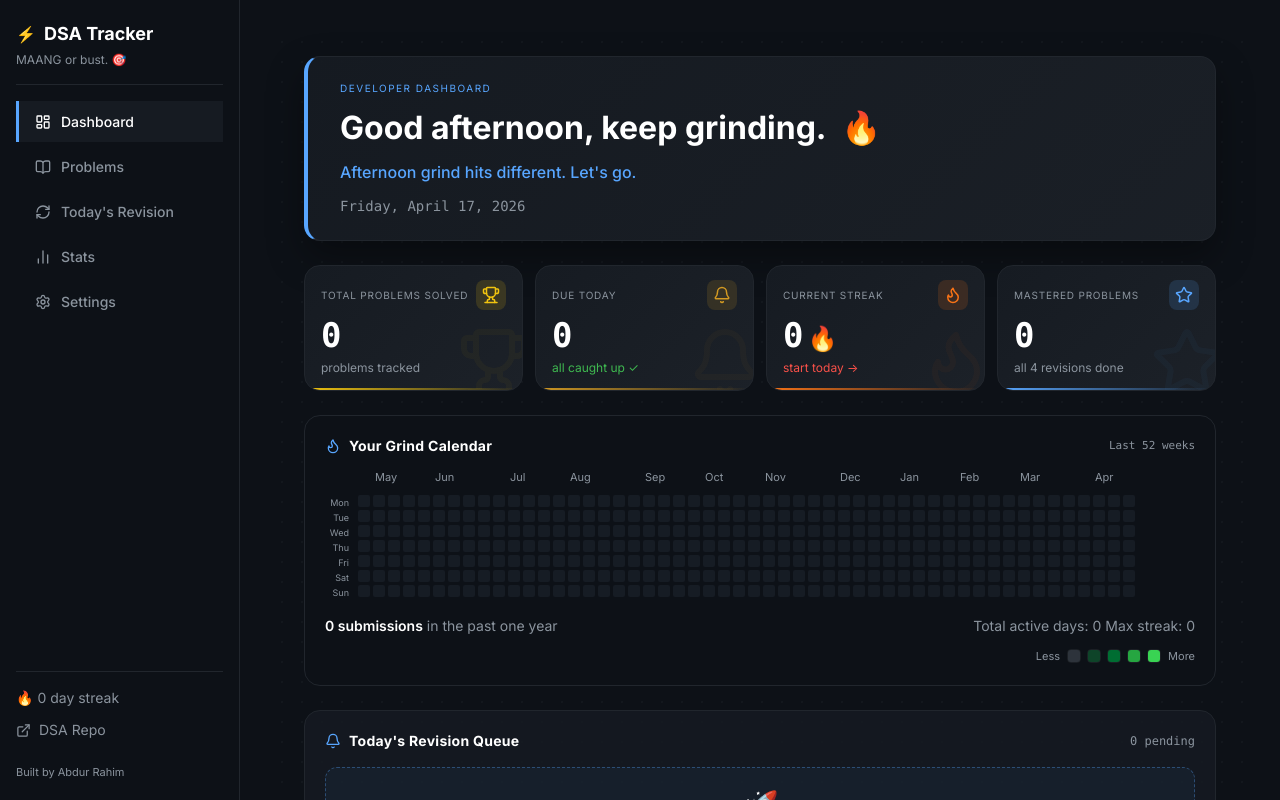
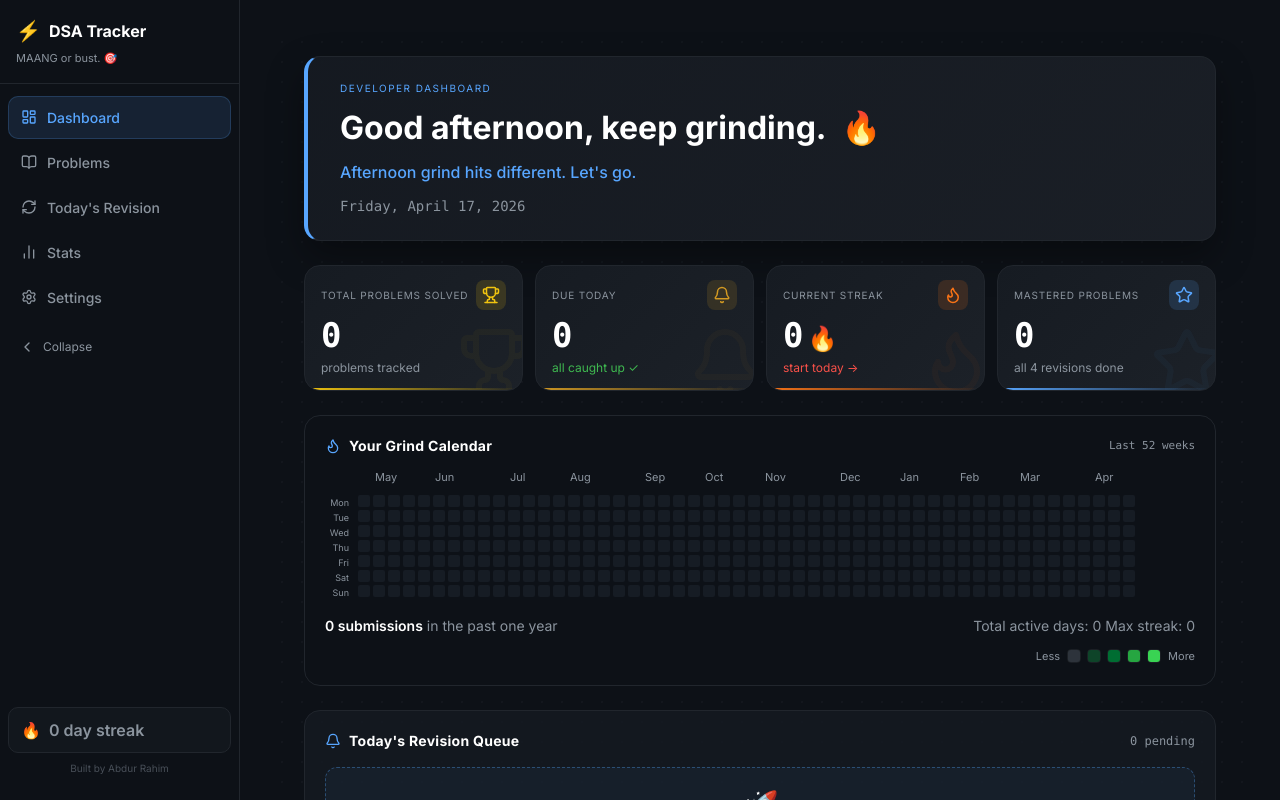
Before and after one commit to abdur4code/dsa-revision-tracker, a React (Vite) app: page /dashboard in a window 1280 px wide. Shown: the top 800 px of the page. Built offline with nearby package versions, Linux system fonts and the light colour scheme.

Commit message:
fix: implement sidebar collapse functionality and enhance dashboard interaction

```diff
--- a/src/App.jsx
+++ b/src/App.jsx
@@ -1,4 +1,4 @@
-import { useEffect } from 'react'
+import { useEffect, useState } from 'react'
 import { Navigate, Route, Routes } from 'react-router-dom'
 import SidebarNav from './components/SidebarNav'
 import Dashboard from './pages/Dashboard'
@@ -9,6 +9,8 @@ import Settings from './pages/Settings'
 import { checkAndFireReminders } from './hooks/useNotifications'
 
 function App() {
+  const [isCollapsed, setIsCollapsed] = useState(false)
+
   useEffect(() => {
     checkAndFireReminders()
     const intervalId = setInterval(checkAndFireReminders, 30 * 60 * 1000)
@@ -17,10 +19,20 @@ function App() {
   }, [])
 
   return (
-    <div className="min-h-screen bg-[#0d1117] text-[#e6edf3]">
-      <SidebarNav />
+    <div className="bg-[#0d1117] text-[#e6edf3]" style={{ display: 'flex', height: '100vh' }}>
+      <SidebarNav isCollapsed={isCollapsed} onToggle={() => setIsCollapsed((prev) => !prev)} />
 
-      <main className="p-4 md:ml-[240px] md:p-8">
+      <main
+        className="p-4 md:p-8"
+        style={{
+          flex: 1,
+          marginLeft: 0,
+          width: isCollapsed ? 'calc(100vw - 56px)' : 'calc(100vw - 240px)',
+          transition: 'width 250ms ease',
+          overflowY: 'auto',
+          minWidth: 0,
+        }}
+      >
         <Routes>
           <Route path="/" element={<Navigate to="/dashboard" replace />} />
           <Route path="/dashboard" element={<Dashboard />} />
--- a/src/components/SidebarNav.jsx
+++ b/src/components/SidebarNav.jsx
@@ -1,9 +1,10 @@
-import { useEffect, useMemo, useState } from 'react'
+import { useCallback, useEffect, useState } from 'react'
 import { format, startOfDay, subDays } from 'date-fns'
 import {
   BarChart2,
   BookOpen,
-  ExternalLink,
+  ChevronLeft,
+  ChevronRight,
   LayoutDashboard,
   RefreshCw,
   Settings,
@@ -11,8 +12,6 @@ import {
 import { NavLink } from 'react-router-dom'
 import { getTodaysDueRevisions } from '../utils/revisionUtils'
 import { getProblems } from '../utils/storage'
-
-const DSA_REPO_URL = 'https://github.com/abdur4code/dsa-revision-tracker'
 
 const toDayKey = (dateValue) => format(startOfDay(new Date(dateValue)), 'yyyy-MM-dd')
 
@@ -50,76 +49,149 @@ const navItems = [
   { to: '/settings', label: 'Settings', icon: Settings },
 ]
 
-function SidebarNav() {
-  const [problems, setProblems] = useState([])
+function SidebarNav({ isCollapsed, onToggle }) {
+  const [dueRevisionsCount, setDueRevisionsCount] = useState(0)
+  const [currentStreak, setCurrentStreak] = useState(0)
+
+  const recalculateSidebarStats = useCallback(() => {
+    const latestProblems = getProblems()
+    setDueRevisionsCount(getTodaysDueRevisions(latestProblems).length)
+    setCurrentStreak(calculateCurrentStreak(latestProblems))
+  }, [])
 
   useEffect(() => {
-    setProblems(getProblems())
-  }, [])
+    recalculateSidebarStats()
+  }, [recalculateSidebarStats])
 
-  const dueRevisionsCount = useMemo(() => getTodaysDueRevisions(problems).length, [problems])
-  const currentStreak = useMemo(() => calculateCurrentStreak(problems), [problems])
+  useEffect(() => {
+    const handleUpdate = () => {
+      recalculateSidebarStats()
+    }
+
+    window.addEventListener('trackerDataUpdated', handleUpdate)
+    return () => window.removeEventListener('trackerDataUpdated', handleUpdate)
+  }, [recalculateSidebarStats])
 
   return (
-    <aside className="w-full border-b border-[#21262d] bg-[#0d1117] md:fixed md:left-0 md:top-0 md:h-screen md:w-[240px] md:border-b-0 md:border-r">
-      <div className="flex h-full flex-col px-4 py-5">
-        <div>
-          <div className="flex items-center gap-2">
-            <span className="text-base" style={{ color: '#58a6ff' }}>⚡</span>
-            <h1 className="text-lg font-bold text-white">DSA Tracker</h1>
+    <aside
+      className="h-screen shrink-0 border-r border-[#21262d] bg-[#0d1117]"
+      style={{
+        width: isCollapsed ? '56px' : '240px',
+        transition: 'width 250ms ease',
+      }}
+    >
+      <style>{`
+        @keyframes sidebarPulse {
+          0%, 100% { opacity: 1; transform: scale(1); }
+          50% { opacity: 0.6; transform: scale(0.8); }
+        }
+      `}</style>
+
+      <div className="flex h-full flex-col py-4">
+        <div className="px-2 pb-4">
+          <div className={`flex ${isCollapsed ? 'justify-center' : 'items-center gap-2 px-2'}`}>
+            <span className="text-[20px]" style={{ color: '#58a6ff' }}>⚡</span>
+            {!isCollapsed ? <h1 className="text-[16px] font-bold text-white">DSA Tracker</h1> : null}
           </div>
-          <p className="mt-1 text-xs text-[#8b949e]">MAANG or bust. 🎯</p>
-          <div className="mt-4 h-px bg-[#21262d]" />
+          {!isCollapsed ? <p className="mt-1 px-2 text-[11px] text-[#8b949e]">MAANG or bust. 🎯</p> : null}
         </div>
 
-        <nav className="mt-4">
-          <ul className="space-y-1">
+        <div className="h-px bg-[#21262d]" />
+
+        <nav className="mt-3">
+          <ul className="space-y-0.5">
             {navItems.map(({ to, label, icon: Icon }) => {
               const showDueDot = to === '/today' && dueRevisionsCount > 0
 
               return (
-                <li key={to}>
+                <li key={to} className="group relative">
                   <NavLink
                     to={to}
                     className={({ isActive }) =>
                       [
-                        'flex items-center justify-between border-l-[3px] px-4 py-2.5 text-[14px] font-medium transition-all duration-150 ease-in-out',
+                        'relative mx-2 flex items-center rounded-[10px] border py-[10px] text-[14px] font-medium transition-all duration-150 ease-in-out',
+                        isCollapsed ? 'justify-center px-0' : 'px-3',
                         isActive
-                          ? 'border-l-[#58a6ff] bg-[#161b22] text-white'
-                          : 'border-l-transparent text-[#8b949e] hover:bg-[#161b22] hover:text-[#e6edf3]',
+                          ? 'border-[rgba(88,166,255,0.2)] bg-[rgba(88,166,255,0.12)] text-[#58a6ff]'
+                          : 'border-transparent text-[#8b949e] hover:bg-[rgba(255,255,255,0.04)] hover:text-[#e6edf3]',
                       ].join(' ')
                     }
                   >
-                    <span className="flex items-center gap-[10px]">
+                    <span className={`flex items-center ${isCollapsed ? 'justify-center' : 'gap-[10px]'}`}>
                       <Icon size={16} />
-                      <span>{label}</span>
+                      {!isCollapsed ? <span>{label}</span> : null}
                     </span>
-                    {showDueDot ? <span className="h-2 w-2 rounded-full bg-rose-500" /> : null}
+                    {showDueDot ? (
+                      <span
+                        className="absolute right-[10px] h-[7px] w-[7px] rounded-full bg-[#f85149]"
+                        style={{ animation: 'sidebarPulse 2s ease infinite' }}
+                      />
+                    ) : null}
                   </NavLink>
+
+                  {isCollapsed ? (
+                    <span
+                      className="pointer-events-none absolute left-[56px] top-1/2 z-[100] -translate-y-1/2 whitespace-nowrap rounded-md bg-[#1c2128] px-[10px] py-1 text-[12px] text-white opacity-0 shadow-lg transition-all duration-150 group-hover:opacity-100"
+                    >
+                      {label}
+                    </span>
+                  ) : null}
                 </li>
               )
             })}
           </ul>
         </nav>
 
-        <div className="mt-auto border-t border-[#21262d] pt-4">
-          <p className={`text-sm ${currentStreak > 0 ? 'text-orange-300' : 'text-[#8b949e]'}`}>
-            🔥 {currentStreak} day streak
-          </p>
+        <div className="px-2 pt-2">
+          <button
+            type="button"
+            onClick={onToggle}
+            className={`w-full cursor-pointer rounded-[10px] border border-transparent bg-transparent p-[10px] text-[12px] text-[#8b949e] transition-all hover:bg-[#161b22] hover:text-white ${
+              isCollapsed ? 'flex items-center justify-center' : 'flex items-center gap-2'
+            }`}
+          >
+            {isCollapsed ? <ChevronRight size={16} /> : <ChevronLeft size={16} />}
+            {!isCollapsed ? <span>Collapse</span> : null}
+          </button>
+        </div>
 
-          <a
-            href={DSA_REPO_URL}
-            target="_blank"
-            rel="noreferrer"
-            className="mt-3 inline-flex items-center gap-2 text-sm text-[#8b949e] transition-colors duration-150 ease-in-out hover:text-[#e6edf3]"
+        <div className="mt-auto">
+          <div
+            className="mx-2 rounded-[10px] border px-3 py-[10px]"
+            style={
+              currentStreak > 0
+                ? {
+                    background: 'rgba(249,115,22,0.08)',
+                    borderColor: 'rgba(249,115,22,0.15)',
+                  }
+                : {
+                    background: 'rgba(22,27,34,0.6)',
+                    borderColor: '#21262d',
+                  }
+            }
           >
-            <ExternalLink size={15} />
-            <span>DSA Repo</span>
-          </a>
+            <div className={`flex items-center ${isCollapsed ? 'justify-center gap-1' : 'gap-2'}`}>
+              <span style={{ color: currentStreak > 0 ? '#f97316' : '#8b949e' }}>🔥</span>
+              <span className={`font-semibold ${currentStreak > 0 ? 'text-white' : 'text-[#8b949e]'}`}>
+                {currentStreak}
+                {!isCollapsed ? ' day streak' : ''}
+              </span>
+            </div>
+          </div>
 
-          <p className="mt-5 text-[11px] text-[#8b949e] ">
-            Built by <a className="hover:text-[#93f5ff] hover:[text-shadow:0_0_10px_rgba(147,245,255,0.8),0_0_20px_rgba(0,191,255,0.5)] transition-all duration-300 ease-in-out" href="https://www.linkedin.com/in/abdur4code/" target="_blank" rel="noopener noreferrer">Abdur Rahim</a>
-          </p>
+          {!isCollapsed ? (
+            <p className="px-2 py-2 text-center text-[10px] text-[#484f58]">
+              Built by{' '}
+              <a
+                className="transition-colors duration-200 hover:text-[#93f5ff]"
+                href="https://www.linkedin.com/in/abdur4code/"
+                target="_blank"
+                rel="noopener noreferrer"
+              >
+                Abdur Rahim
+              </a>
+            </p>
+          ) : null}
         </div>
       </div>
     </aside>
--- a/src/pages/Dashboard.jsx
+++ b/src/pages/Dashboard.jsx
@@ -202,6 +202,10 @@ function Dashboard() {
   const calendarContainerRef = useRef(null);
   const [cellSize, setCellSize] = useState(13);
 
+  const notifyTrackerDataUpdated = () => {
+    window.dispatchEvent(new CustomEvent("trackerDataUpdated"));
+  };
+
   useEffect(() => {
     setProblems(getProblems());
   }, []);
@@ -395,6 +399,7 @@ function Dashboard() {
     }
 
     setProblems((prev) => prev.map((problem) => (problem.id === problemId ? updatedProblem : problem)));
+    notifyTrackerDataUpdated();
   };
 
   const markStruggled = (problemId) => {
@@ -418,6 +423,7 @@ function Dashboard() {
       [problemId]: confidence,
     }));
     setProblems((prev) => prev.map((problem) => (problem.id === problemId ? updatedProblem : problem)));
+    notifyTrackerDataUpdated();
   };
 
   const calendarGap = 3;
--- a/src/pages/TodaysRevision.jsx
+++ b/src/pages/TodaysRevision.jsx
@@ -136,6 +136,10 @@ function TodaysRevision() {
   const [selectedConfidence, setSelectedConfidence] = useState({})
   const [sessionRevisedCount, setSessionRevisedCount] = useState(0)
 
+  const notifyTrackerDataUpdated = () => {
+    window.dispatchEvent(new CustomEvent('trackerDataUpdated'))
+  }
+
   useEffect(() => {
     setProblems(getProblems())
   }, [])
@@ -233,6 +237,7 @@ function TodaysRevision() {
 
     setProblems((prev) => prev.map((problem) => (problem.id === problemId ? updatedProblem : problem)))
     setSessionRevisedCount((prev) => prev + 1)
+    notifyTrackerDataUpdated()
   }
 
   const markStruggled = (problemId) => {
@@ -283,6 +288,7 @@ function TodaysRevision() {
       [problemId]: confidence,
     }))
     setProblems((prev) => prev.map((problem) => (problem.id === problemId ? updatedProblem : problem)))
+    notifyTrackerDataUpdated()
   }
 
   return (
```
Also changed, not shown: src/pages/Problems.jsx (+8 -0 lines).
